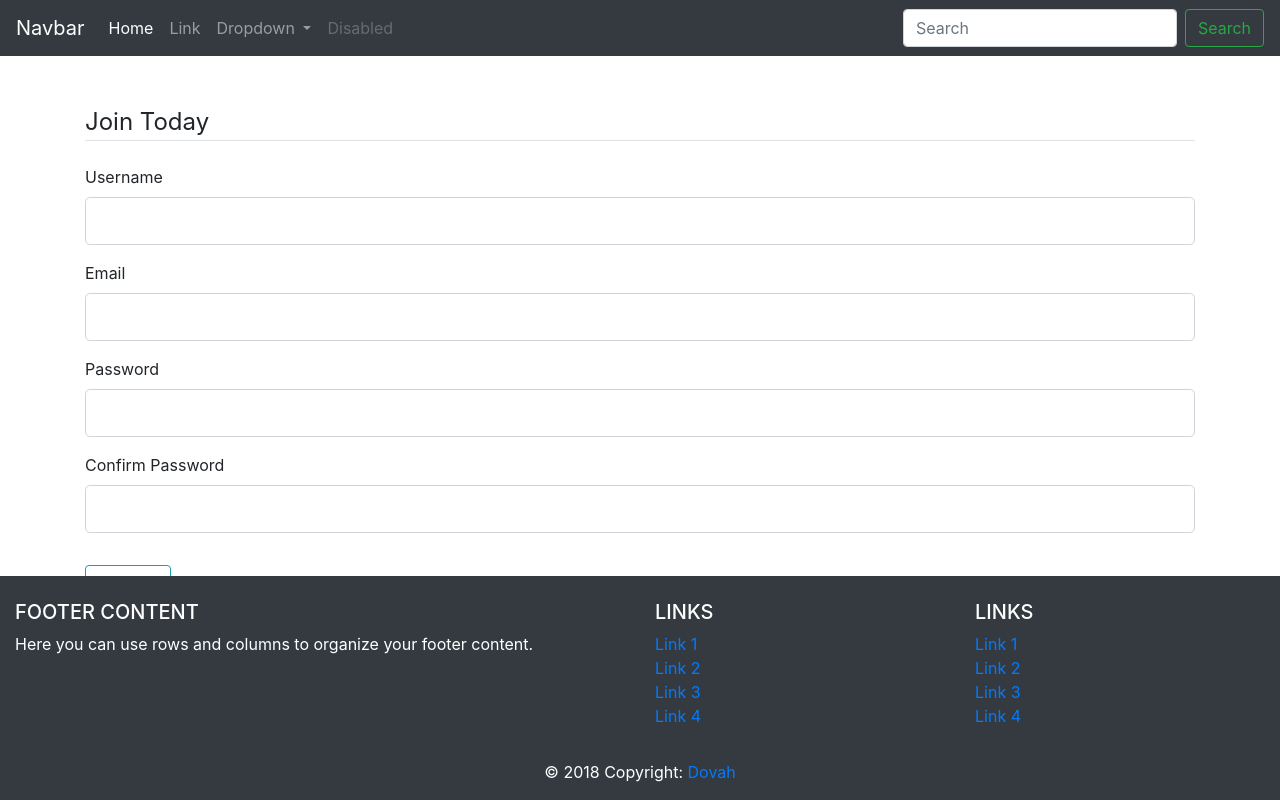
After one commit to gentritbiba/ProjectFlask, a Flask app: page /register in a window 1280 px wide. The commit adds this page. Run offline with Flask 2, Linux system fonts and the light colour scheme; some libraries are stand-ins or nearby versions.

Commit message:
register and login

```diff
--- /dev/null
+++ b/forms.py
@@ -0,0 +1,23 @@
+from flask_wtf import FlaskForm
+from wtforms import StringField,PasswordField,SubmitField, BooleanField
+from wtforms.validators import DataRequired, Length, Email, EqualTo
+
+class RegistrationForm(FlaskForm):
+    username = StringField('Username', validators=[DataRequired(),Length(min=3, max=15)])
+
+    email = StringField('Email',validators=[DataRequired(),Email()])
+
+    password = PasswordField('Password', validators=[DataRequired()])
+
+    confirm_password = PasswordField('Confirm Password', validators=[DataRequired(), EqualTo('password')])
+
+    submit = SubmitField('Sign Up')
+
+class LoginForm(FlaskForm):
+    email = StringField('Email',validators=[DataRequired(),Email()] )
+
+    password = PasswordField('Password', validators=[DataRequired()])
+
+    remember = BooleanField('Remember Me')
+
+    submit = SubmitField('Log In')
--- a/main.py
+++ b/main.py
@@ -1,7 +1,8 @@
-from flask import Flask, render_template
+from flask import Flask, render_template, flash
 from flask_pymongo import PyMongo
 from flask import jsonify , request, redirect, url_for
 from bson.objectid import ObjectId
+from forms import RegistrationForm,LoginForm
 mongo = PyMongo()
 
 data = [
@@ -26,6 +27,7 @@ def get_my_ip():
 
 def create_app():
   app = Flask(__name__)
+  app.config['SECRET_KEY'] = '85cda92639ad685150b4d89ff3d1b7cc'
   app.config.update(
   MONGO_URI='mongodb+srv://admin:testadmin@cluster0-vgyqz.mongodb.net/test?retryWrites=true&w=majority'
   )
@@ -61,5 +63,25 @@ def editPost():
       return redirect(url_for('index'))
   return render_template('index.html')
 
+@app.route('/register', methods=['GET','POST'])
+def register():
+  form = RegistrationForm()
+  if form.validate_on_submit():
+    mongo.db.users.insert_one({'username': form.username.data,'email' : form.email.data,'password': form.password.data})
+    flash(f'Account created for {form.username.data}!', 'success')
+    return redirect(url_for('index'))
+  return render_template('register.html',title="Register", form=form)
+
+@app.route('/login', methods=['GET','POST'])
+def login():
+  form = LoginForm()
+  if form.validate_on_submit():
+    if mongo.db.users.find_one({'email':form.email.data, 'password' : form.password.data}):
+      flash('You have been logged in!','success')
+      return redirect(url_for('index'))
+    else:
+      flash('Login Unsuccessful. Please check username and password' , 'danger')
+  return render_template('login.html',title="Login", form=form)
+
 if __name__ == '__main__':
   app.run(host='192.168.0.37', port=8000, debug=True)
--- a/static/main.css
+++ b/static/main.css
@@ -0,0 +1,9 @@
+body{
+    margin-bottom: 400px;
+}
+footer{
+    position: absolute;
+    bottom: 0;
+    left: 0;
+    width: 100vw !important;
+}
--- a/templates/base.html
+++ b/templates/base.html
@@ -4,6 +4,17 @@
 <title>{% block title %}{% endblock %}</title>
 {% endblock %}
 {% block styles %}
+<style>
+  body{
+    margin-bottom: 400px;
+}
+footer{
+    position: absolute;
+    bottom: 0;
+    left: 0;
+    width: 100vw !important;
+}
+</style>
 <link rel="stylesheet" type="text/css" href="{{ url_for('static',filename='main.css')}}">
 <link rel="stylesheet" href="https://stackpath.bootstrapcdn.com/bootstrap/4.3.1/css/bootstrap.min.css" integrity="sha384-ggOyR0iXCbMQv3Xipma34MD+dH/1fQ784/j6cY/iJTQUOhcWr7x9JvoRxT2MZw1T" crossorigin="anonymous">
 {%endblock%}
@@ -49,6 +60,15 @@
 {% endblock %}
 
 <div class="container">
+{% with messages = get_flashed_messages(with_categories=true) %}
+  {% if messages %}
+    {% for category, message in messages %}
+      <div class="alert alert-{{ category }}">
+        {{ message }}
+      </div>
+    {%endfor%}
+  {%endif%}
+{% endwith%}
 {% block content %}
 {% endblock %}
 </div>
--- /dev/null
+++ b/templates/register.html
@@ -0,0 +1,77 @@
+{% extends "base.html" %}
+{%block content%}
+    <div class="row pt-5 pb-5">
+        <div class="col-12">
+            <form method="POST" action="">
+                {{ form.hidden_tag() }}
+                <fieldset class="form-group">
+                    <legend class="border-bottom mb-4">Join Today</legend>
+                    <div class="form-group">
+                        {{ form.username.label(class="form-control-label") }}
+
+                        {% if form.username.errors%}
+                            {{ form.username(class="form-control form-control-lg is-invalid") }}
+                            <div class="invalid-feedback">
+                                {% for error in form.username.errors%}
+                                    <span>{{ error }}</span>
+                                {%endfor%}
+                            </div>
+                        {% else %}
+                            {{ form.username(class="form-control form-control-lg") }}
+                        {%endif%}
+
+
+                    </div>
+                    <div class="form-group">
+                        {{ form.email.label(class="form-control-label") }}
+                        {% if form.email.errors%}
+                            {{ form.email(class="form-control form-control-lg is-invalid") }}
+                            <div class="invalid-feedback">
+                                {% for error in form.email.errors%}
+                                    <span>{{ error }}</span>
+                                {%endfor%}
+                            </div>
+                        {% else %}
+                            {{ form.email(class="form-control form-control-lg") }}
+                        {%endif%}
+                    </div>
+                    <div class="form-group">
+                        {{ form.password.label(class="form-control-label") }}
+                        {% if form.password.errors%}
+                            {{ form.password(class="form-control form-control-lg is-invalid") }}
+                            <div class="invalid-feedback">
+                                {% for error in form.password.errors%}
+                                    <span>{{ error }}</span>
+                                {%endfor%}
+                            </div>
+                        {% else %}
+                            {{ form.password(class="form-control form-control-lg") }}
+                        {%endif%}
+                    </div>
+                    <div class="form-group">
+                        {{ form.confirm_password.label(class="form-control-label") }}
+                        {% if form.confirm_password.errors%}
+                            {{ form.confirm_password(class="form-control form-control-lg is-invalid") }}
+                            <div class="invalid-feedback">
+                                {% for error in form.confirm_password.errors%}
+                                    <span>{{ error }}</span>
+                                {%endfor%}
+                            </div>
+                        {% else %}
+                            {{ form.confirm_password(class="form-control form-control-lg") }}
+                        {%endif%}
+                    </div>
+                </fieldset>
+                <div class="form-group">
+                    {{form.submit(class="btn btn-outline-info")}}
+                </div>
+            </form>
+        </div>
+        <div class="border-top pt-3">
+            <small class="text-muted">
+                Already Have An Account? <a href="{{ url_for('login') }}">Click Here!</a>
+            </small>
+        </div>
+    </div>
+
+{%endblock%}
```
Also changed, not shown: templates/login.html (added, +55 -0 lines).
